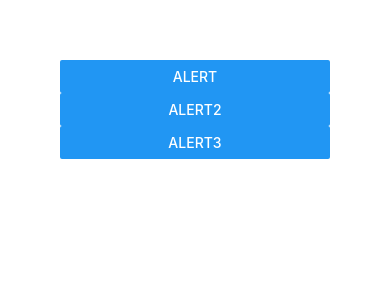
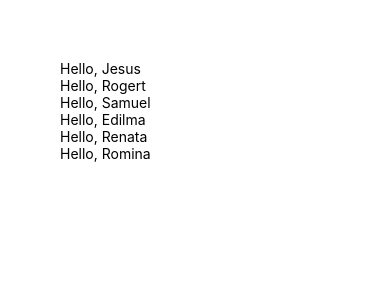
Before and after one commit to JesusVergara89/ReactNative1, a React Native app: screen / in a window 390 px wide. Shown: the top 300 px of the page. Built offline with nearby package versions, Linux system fonts and the light colour scheme.

Commit message:
reusable components

```diff
--- a/App.js
+++ b/App.js
@@ -1,33 +1,20 @@
 import { useState } from "react";
 import { View, Text, Image, ScrollView, Button, Pressable, Modal, StatusBar, ActivityIndicator, Alert } from "react-native";
 import { Colors } from "react-native/Libraries/NewAppScreen";
+import Greet from "./components/Greet";
 //const logoImg = require("./assets/adaptive-icon.png")
 
 
-
 export default function App() {
-  const [hideStatusBar, setHideStatusBar] = useState(false);
 
   return (
     <View style={{ flex: 1, backgroundColor: 'white', padding: 60 }}>
-     <Button title="Alert"
-     onPress={()=> Alert.alert("invalid data!")}
-     />
-      <Button title="Alert2"
-     onPress={()=> Alert.alert("invalid data!", "DOB incorrect")}
-     />
-     <Button title="Alert3"
-     onPress={()=> Alert.alert("invalid data!", "DOB incorrect", [
-      {
-        text: "Cancel",
-        onPress: () => console.log("cancel press")
-      },
-      {
-        text: "Ok",
-        onPress: () => console.log("ok press")
-      }
-     ])}
-     />
+    <Greet name="Jesus" />
+    <Greet name="Rogert" />
+    <Greet name="Samuel" />
+    <Greet name="Edilma" />
+    <Greet name="Renata" />
+    <Greet name="Romina" />
     </View>
   );
 }
--- /dev/null
+++ b/components/Greet.js
@@ -0,0 +1,9 @@
+import { View, Text } from "react-native";
+
+export default function Greet({ name }) {
+  return (
+    <View>
+        <Text>Hello, {name}</Text>
+    </View>
+  )
+}
```
